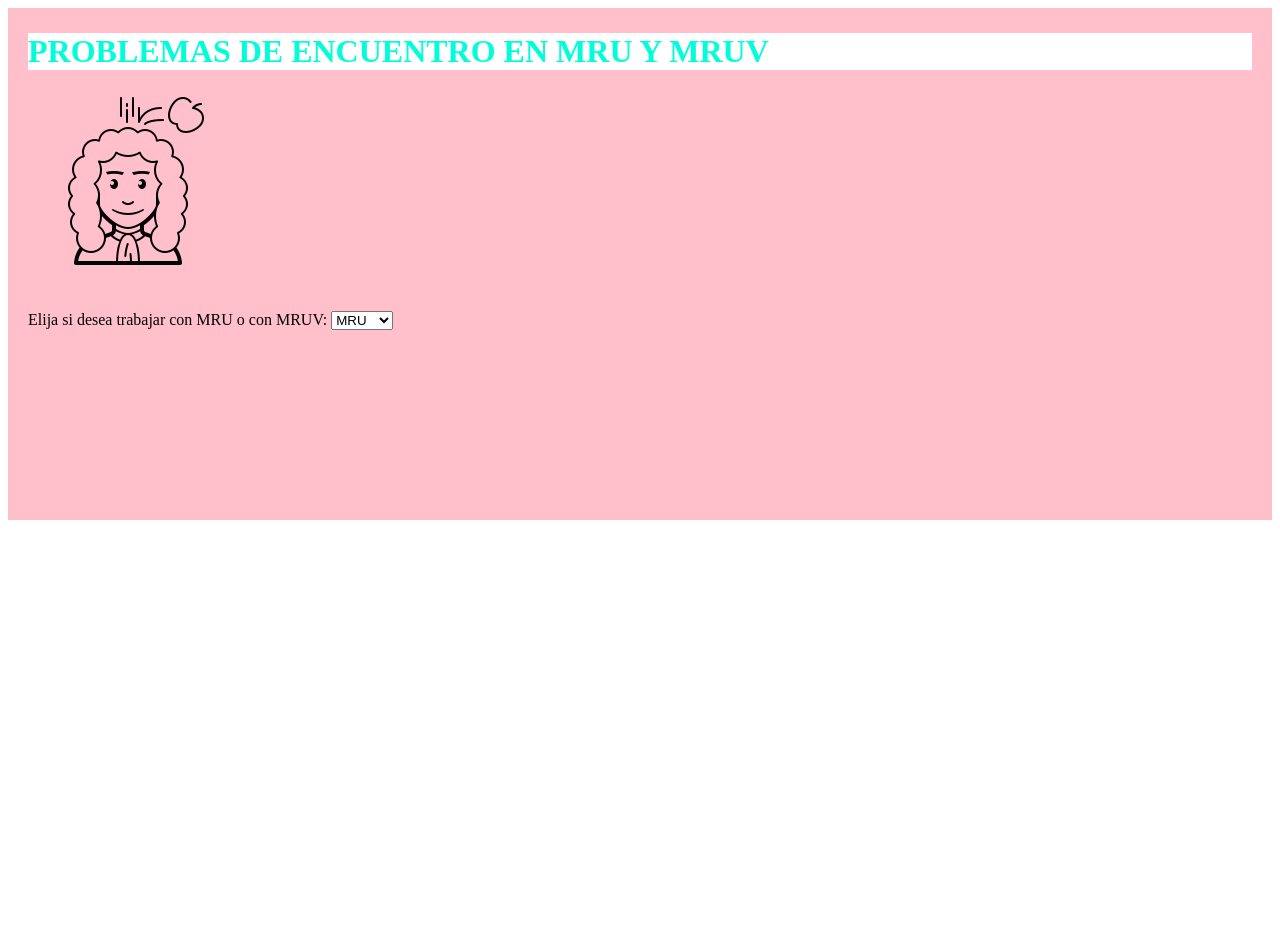
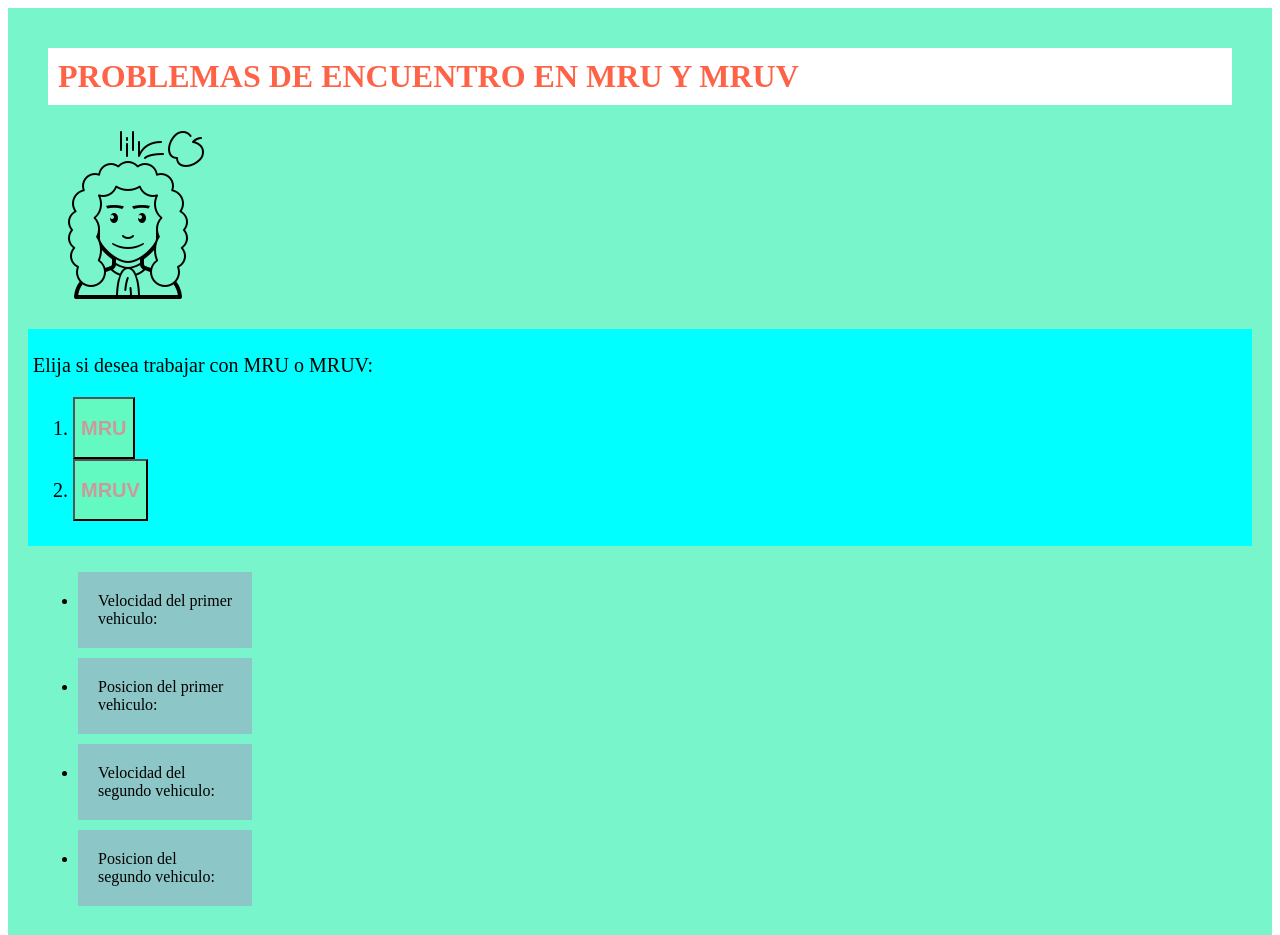
Before and after one commit to UCC-LabCompu2/proyecto2021-gonzalezachaval, a plain HTML site: page index.html in a window 1280 px wide. Shown: the top 935 px of the page. Before the commit the page ends 800 px from the top, so only its background shows below. Drawn offline with Linux system fonts and the light colour scheme.

Commit message:
Ultimas actualizaciones para entrega Parcial 1

```diff
--- a/index.html
+++ b/index.html
@@ -5,29 +5,64 @@
     <title>PROBLEMAS DE ENCUENTRO EN MRU Y MRUV</title>
     <meta content="Alejandro Gonzalez Achaval" name="autor">
     <meta content="Web sobre problemas de encuentro en MRU y MRUV" name="descripcion">
+    <meta content="HTML,CSS" name="Keywords">
     <title>proyectos2021-GonzalezAchaval</title>
     <link rel="stylesheet" href="proyecto2021.css">
 </head>
+
+
 <main>
     <body>
         <header>
-            <h1>
+            <h1 id="principal">
                 PROBLEMAS DE ENCUENTRO EN MRU Y MRUV
             </h1>
-            <img src="imagenes/newton.png">
+            <img src="imagenes/newton.png" alt="Imagen de Isaac Newton">
         </header>
+        <nav>
             <p>
-                Elija si desea trabajar con MRU o con MRUV:
-                <select name="Seleccionar si desea trabajar con MRU o MRUV">
-                    <option value="MRU">MRU</option>
-                    <option value="MRUV">MRUV</option>
-                </select>
+                Elija si desea trabajar con MRU o MRUV:
             </p>
+            <ol class="nav">
+                <li>
+                    <button class="button">
+                        <h2>
+                            MRU
+                        </h2>
+                    </button>
+                </li>
+                <li>
+                    <button class="button">
+                        <h2>
+                            MRUV
+                        </h2>
+                    </button>
+                </li>
+            </ol>
+        </nav>
+        <section class="padre">
+            <ul>
+                <li class="columna">
+                    Velocidad del primer vehiculo:
+                </li>
+                <li class="columna">
+                    Posicion del primer vehiculo:
+                </li>
+                <li class="columna">
+                    Velocidad del segundo vehiculo:
+                </li>
+                <li class="columna">
+                    Posicion del segundo vehiculo:
+                </li>
+        </section>
+
+        </p>
+        <i>
+            <small>Ante algun inconveniente comunicarse con el numero #351-7885604 para que nuestro equipo tecnico lo ayude</small>
+        </i>
         <canvas id="img_tules">
             El navegador no soporta canvas
         </canvas>
     </body>
-
 </main>
-
 </html>
--- a/proyecto2021.css
+++ b/proyecto2021.css
@@ -1,12 +1,38 @@
 main{
-    background: pink;
+    background: #79f5cb;
     padding: 20px;
 }
-h1{
-    margin-top: 5px;
-    color: #00ffd9;
+#principal{
+    color: tomato;
+    margin: 20px;
     background: white;
+    padding: 10px;
 }
 img{
     margin-right: 70px;
 }
+nav{
+    background: aqua;
+    padding: 5px;
+    font-size: 20px;
+    justify-content: space-around;
+}
+.columna {
+    background: #8cc6c6;
+    padding: 20px;
+    width: 50%;
+    margin: 10px;
+}
+.padre{
+    display: flex;
+}
+button{
+    background: #63fac1;
+    color: #cb9a9a;
+}
+button:hover{
+    background: #64d2ad;
+}
+button:active{
+    background: aqua;
+}
```
